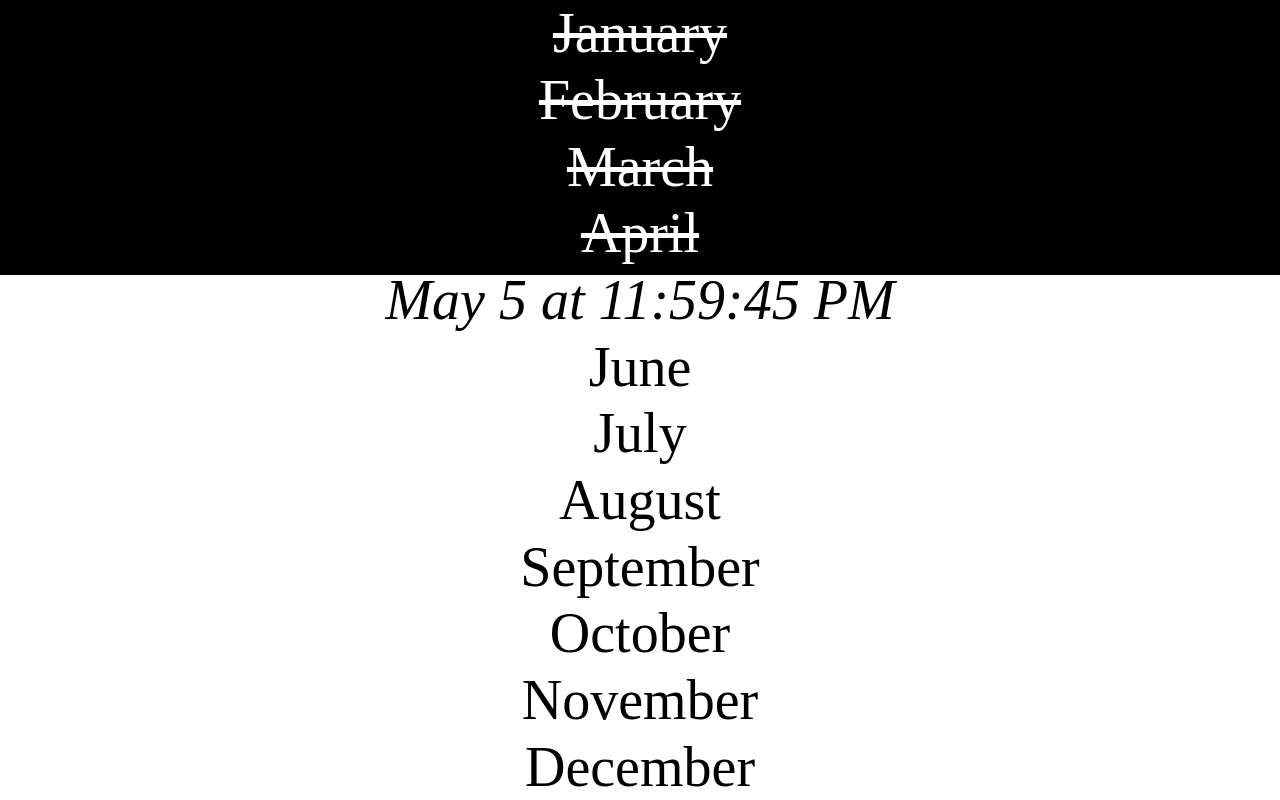
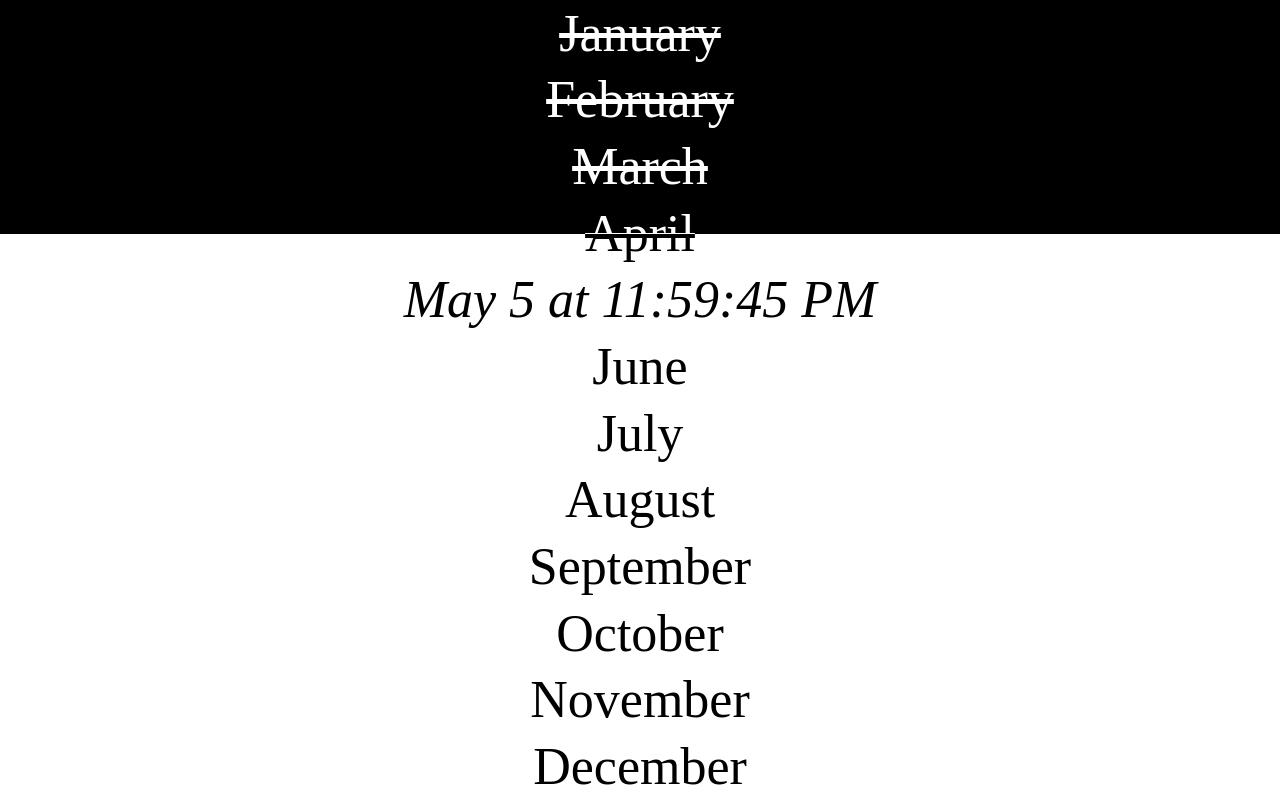
Before and after one commit to jonathanhunsucker/now, a React app: page / in a window 1280 px wide. Built offline with nearby package versions, Linux system fonts and the light colour scheme.

Commit message:
avoid internal scroll

```diff
--- a/src/App.css
+++ b/src/App.css
@@ -4,7 +4,7 @@
 
 .App {
   position: relative;
-  font-size: 7vh;
+  font-size: 6.5vh;
 }
 
 .Calendar {
@@ -14,14 +14,10 @@
   align-items: center;
   width: 100vw;
   text-align: center;
+  overflow: hidden;
 }
 
 .BackdropContainer {
-  position: fixed;
-  top: 0;
-  left: 0;
   width: 100vw;
-  color: white;
-  background-color: black;
   overflow: hidden;
 }
--- a/src/App.js
+++ b/src/App.js
@@ -13,8 +13,10 @@ function App({date = new Date()}) {
 
   return (
     <div className="App">
-      <Now now={now} />
-      <Clip now={now}>
+      <Clip now={now} isNegative={true} scale={.85}>
+        <Now now={now} />
+      </Clip>
+      <Clip now={now} isNegative={false} scale={.85}>
         <Now now={now} />
       </Clip>
     </div>
@@ -48,7 +50,7 @@ function Month({ now, month }) {
   </div>
 }
 
-function Clip({ now, children }) {
+function Clip({ now, isNegative, children, scale }) {
   const janOneThisYear = new Date(now)
   janOneThisYear.setMonth(0)
   janOneThisYear.setDate(1)
@@ -58,9 +60,13 @@ function Clip({ now, children }) {
   const janOneNextYear = new Date(janOneThisYear)
   janOneNextYear.setYear(janOneNextYear.getFullYear() + 1)
   const height = (now - janOneThisYear) / (janOneNextYear - janOneThisYear)
+  const formatted = `${(height * scale * 100).toFixed(2)}`
+  const style = isNegative ? { color: 'white', background: 'black', height: `${formatted}vh` } : { color: 'black', background: 'white', marginTop: `-${formatted}vh` }
   return (
-    <div className="BackdropContainer" style={{ height: `${(height * 100).toFixed(2)}vh` }}>
-      {children}
+    <div className="BackdropContainer">
+      <div style={style}>
+        {children}
+      </div>
     </div>
   )
 }
```
Also changed, not shown: 12 other files (tests, documents, lock files or other folders).
